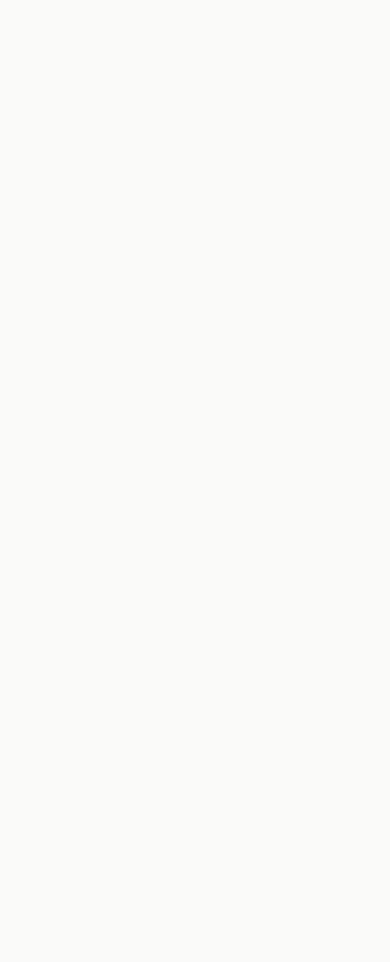
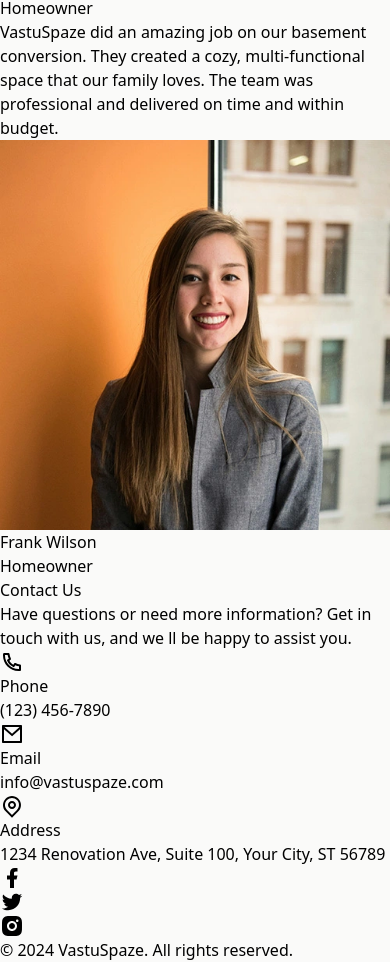
Before and after one commit to JustinCodes0/React-Tailwind-Project, a React (Vite) app: page / in a window 390 px wide. Shown: the part 9319-10281 px from the top of the page. Before the commit the page ends 6501 px from the top, so only its background shows below. Built offline with nearby package versions, Linux system fonts and the light colour scheme.

Commit message:
Project Sample Complete: Added Reviews, ContactUs & Footer.

```diff
--- a/src/App.jsx
+++ b/src/App.jsx
@@ -3,6 +3,10 @@
 import Services from "./components/Services"
 import Portfolio from "./components/Portfolio"
 import About from "./components/About"
+import Reviews from "./components/Reviews"
+import ContactUs from "./components/Contactus"
+import Footer from "./components/Footer"
+
 
 const App = () => {
   return (
@@ -12,6 +16,9 @@
     <Services />
     <Portfolio />
     <About/>
+    <Reviews/>
+    <ContactUs/>
+    <Footer/>
     </main>
   )
 }
--- /dev/null
+++ b/src/components/ContactUs.jsx
@@ -0,0 +1,38 @@
+import { RiMailLine, RiMapPinLine, RiPhoneLine } from "@remixicon/react"
+import { CONTACT_INFO } from "../constants"
+
+const Contactus = () => {
+  return (
+    <section className="max-w-7xl mx-auto" id="contact">
+      <div className="my-20">
+        <h2 className="text-xl lg:text-3xl tracking-tight text-center uppercase mb-12">Contact Us</h2>
+        <p className="max-w-2xl text-lg mb-12 text-center mx-auto">{CONTACT_INFO.text}</p>
+        <div className="flex flex-col lg:flex-row justify-around mx-4">
+          <div className="flex mb-8 lg:mb-0 items-center">
+            <RiPhoneLine className="text-3xl mr-4" />
+            <div>
+              <p className="text-lg font-semibold">{CONTACT_INFO.phone.label}</p>
+              <p className="text-neutral-600">{CONTACT_INFO.phone.value}</p>
+            </div>
+          </div>
+          <div className="flex mb-8 lg:mb-0 items-center">
+            <RiMailLine className="text-3xl mr-4" />
+            <div>
+              <p className="text-lg font-semibold">{CONTACT_INFO.email.label}</p>
+              <p className="text-neutral-600">{CONTACT_INFO.email.value}</p>
+            </div>
+          </div>
+          <div className="flex items-center">
+            <RiMapPinLine className="text-3xl mr-4" />
+            <div>
+              <p className="text-lg font-semibold">{CONTACT_INFO.address.label}</p>
+              <p className="text-neutral-600">{CONTACT_INFO.address.value}</p>
+            </div>
+          </div>
+        </div>
+      </div>
+    </section>
+  )
+}
+
+export default Contactus
--- /dev/null
+++ b/src/components/Footer.jsx
@@ -0,0 +1,33 @@
+import { RiFacebookFill, RiInstagramFill, RiTwitterFill } from "@remixicon/react"
+
+const Footer = () => {
+  return (
+    <footer className="max-w-7xl mx-auto">
+        <div className="flex flex-col md:flex-row justify-between items-center border-t-2 py-4">
+            <div className="flex space-x-6 mb-2">
+                <a href="https://www.facebook.com"
+                    target="_blank"
+                    rel="noopener noreferrer"
+                    aria-label="Visit our Facebook page">
+                        <RiFacebookFill/>
+                </a>
+                <a href="https://www.twitter.com"
+                    target="_blank"
+                    rel="noopener noreferrer"
+                    aria-label="Visit our Twitter page">
+                        <RiTwitterFill/>
+                </a>
+                <a href="https://www.instagram.com"
+                    target="_blank"
+                    rel="noopener noreferrer"
+                    aria-label="Visit our Instagram page">
+                        <RiInstagramFill/>
+                </a>
+            </div>
+            <p className="text-sm">&copy; 2024 VastuSpaze. All rights reserved.</p>
+        </div>
+    </footer>
+  )
+}
+
+export default Footer
--- /dev/null
+++ b/src/components/Reviews.jsx
@@ -0,0 +1,28 @@
+import { REVIEWS } from "../constants"
+
+const Reviews = () => {
+  return (
+    <section className="max-w-7xl mx-auto border-b-2" id="reviews">
+      <div className="my-20">
+        <h2 className="text-xl lg:text-3xl tracking-tight text-center uppercase mb-12">Reviews</h2>
+        <p className="max-w-2xl text-lg mb-12 text-center mx-auto">{REVIEWS.text}</p>
+        <div className="flex flex-wrap justify-center">
+          {REVIEWS.reviews.map((review, index) => (
+            <div key={index} className="mt-10 flex flex-col items-center justify-center rounded 2xl border border-neural-300 p-10 mx-2 max-w-xs">
+              <p className="mb-4">{review.review}</p>
+              <div className="flex items-center mt-4">
+                <img src={review.image} alt={review.name} className="w-12 h-12 rounded-full mr-4"/>
+                <div>
+                  <p className="text-sm font-bold">{review.name}</p>
+                  <p className="text-sm text-neutral-500">{review.title}</p>
+                </div>
+              </div>
+            </div>
+          ))}
+        </div>
+      </div>
+    </section>
+  )
+}
+
+export default Reviews
```
